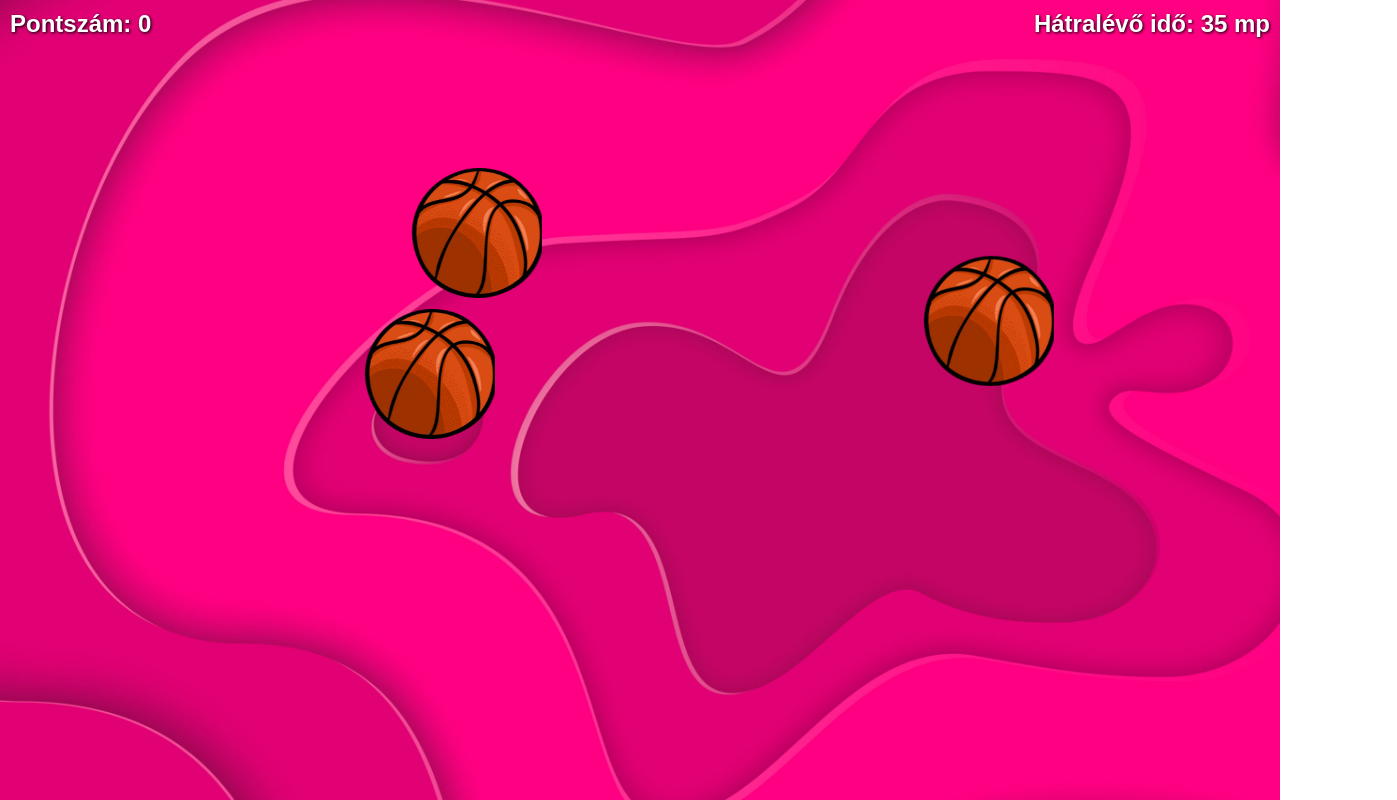
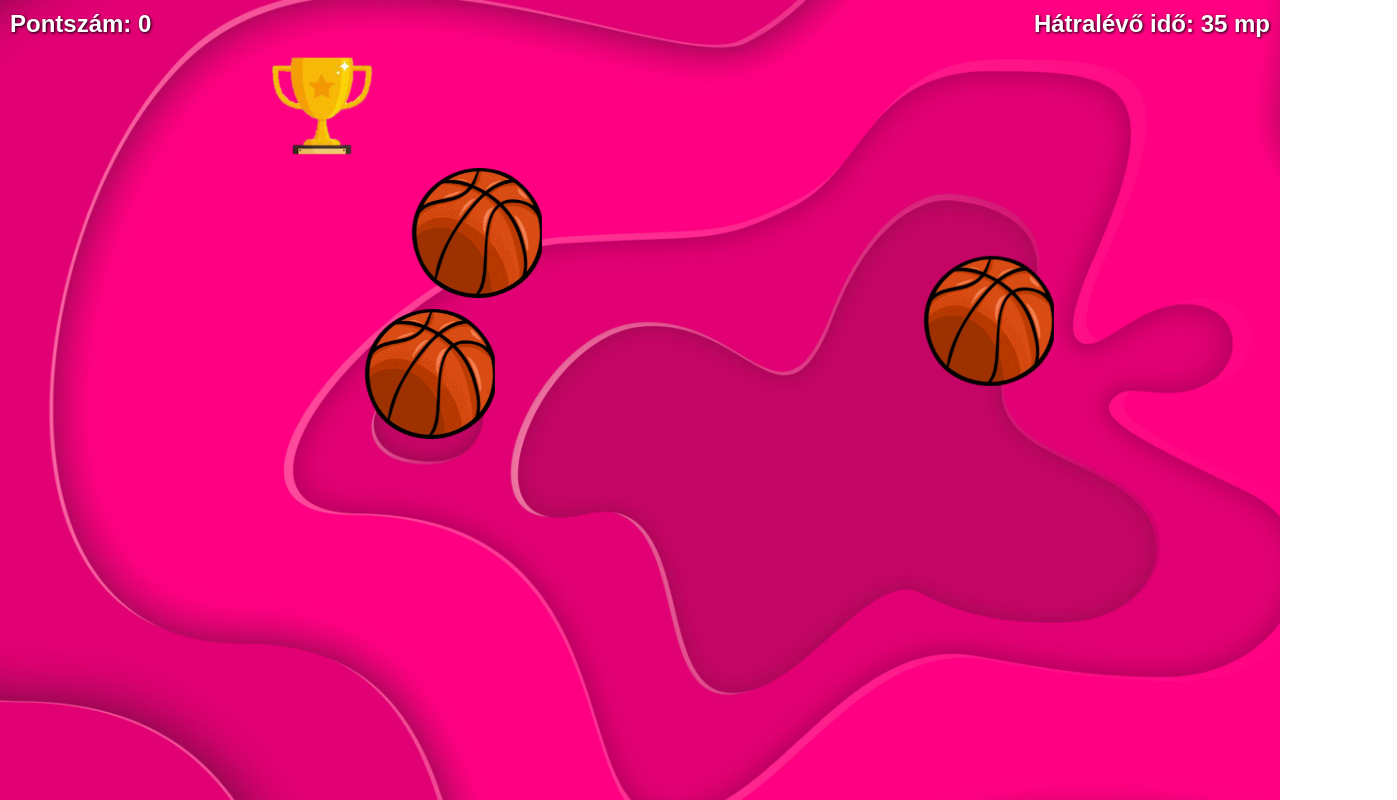
Before and after one commit to Rudas4/jatek, a plain HTML site: page index.html in a window 1280 px wide. Shown: the whole page, 1397 px wide, since content can reach past the window. Drawn offline with Linux system fonts and the light colour scheme.

Commit message:
index.html

```diff
--- a/index.html
+++ b/index.html
@@ -46,7 +46,7 @@
 
     .cup {
       position: absolute;
-      width: 1150px;
+      width: 150px;
       height: 115px;
       background-image: url('kupa.png');
       background-size: cover;
```
